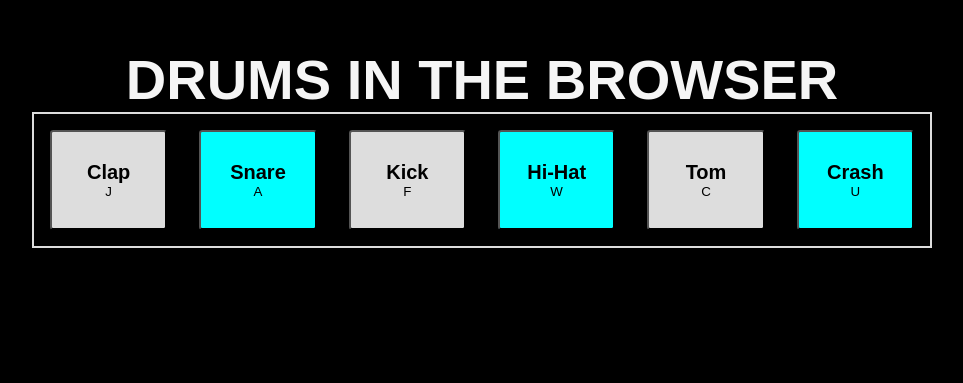
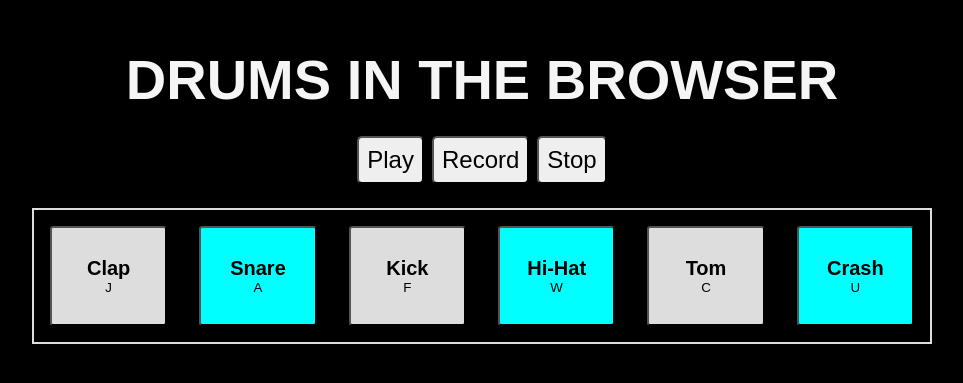
Before and after one commit to machinesandpixels/drums_in_the_browser, a React (Create React App) app in the folder drums-refactored-v2/: page / in a window 1280 px wide. Shown: the part 119-502 px from the top of the page, without its empty margins (298-1261 px from the left). Built offline with nearby package versions, Linux system fonts and the light colour scheme; the HTML template or start-up script is replaced by a standard one; a web font is replaced by a local one.

Commit message:
Added some basic styling to control buttons

```diff
--- a/drums-refactored-v2/src/App.js
+++ b/drums-refactored-v2/src/App.js
@@ -1,5 +1,6 @@
 import React, { Component } from 'react';
 import Samples from './components/samples/Samples';
+import Controls from './components/controls/Controls';
 import './App.css';
 
 class App extends Component {
@@ -8,7 +9,12 @@ class App extends Component {
     return (
       <div className="max">
        <h1> Drums in the Browser</h1>
-       <Samples />
+       <section>
+        <Controls />
+       </section>
+       <section>
+        <Samples />
+       </section>
       </div>
     );
   }
--- /dev/null
+++ b/drums-refactored-v2/src/components/controls/Controls.css
@@ -0,0 +1,12 @@
+.controls{
+    display: flex;
+    justify-content: center;
+    padding: 1.5rem;
+}
+
+.controls > button {
+    border-radius: 5px;
+    font-size: 1.5rem;
+    padding: .5rem;
+    margin: 0 4px;
+}
--- a/drums-refactored-v2/src/components/controls/Controls.js
+++ b/drums-refactored-v2/src/components/controls/Controls.js
@@ -2,12 +2,15 @@ import React, { Component } from 'react';
 import Play from './Play';
 import Record from './Record';
 import Stop from './Stop';
+import './Controls.css';
 
 class Controls extends Component {
     render() {
         return (
-            <div>
-                <h1>Controls</h1>
+            <div className="controls">
+                <Play />
+                <Record />
+                <Stop />
             </div>
         )
     }
--- a/drums-refactored-v2/src/components/controls/Play.js
+++ b/drums-refactored-v2/src/components/controls/Play.js
@@ -1,10 +1,8 @@
 import React from 'react';
 
-function Play() {
+const Play = () => {
     return (
-        <div>
-
-        </div>
+        <button>Play</button>
     )
 }
 
--- a/drums-refactored-v2/src/components/controls/Record.js
+++ b/drums-refactored-v2/src/components/controls/Record.js
@@ -1,10 +1,8 @@
-import React from 'react'
+import React from 'react';
 
-function Record() {
+const Record = () => {
     return (
-        <div>
-
-        </div>
+        <button>Record</button>
     )
 }
 
--- a/drums-refactored-v2/src/components/controls/Stop.js
+++ b/drums-refactored-v2/src/components/controls/Stop.js
@@ -1,10 +1,8 @@
 import React from 'react';
 
-function Stop() {
+const Stop = () => {
     return (
-        <div>
-
-        </div>
+        <button>Stop</button>
     )
 }
 
```
